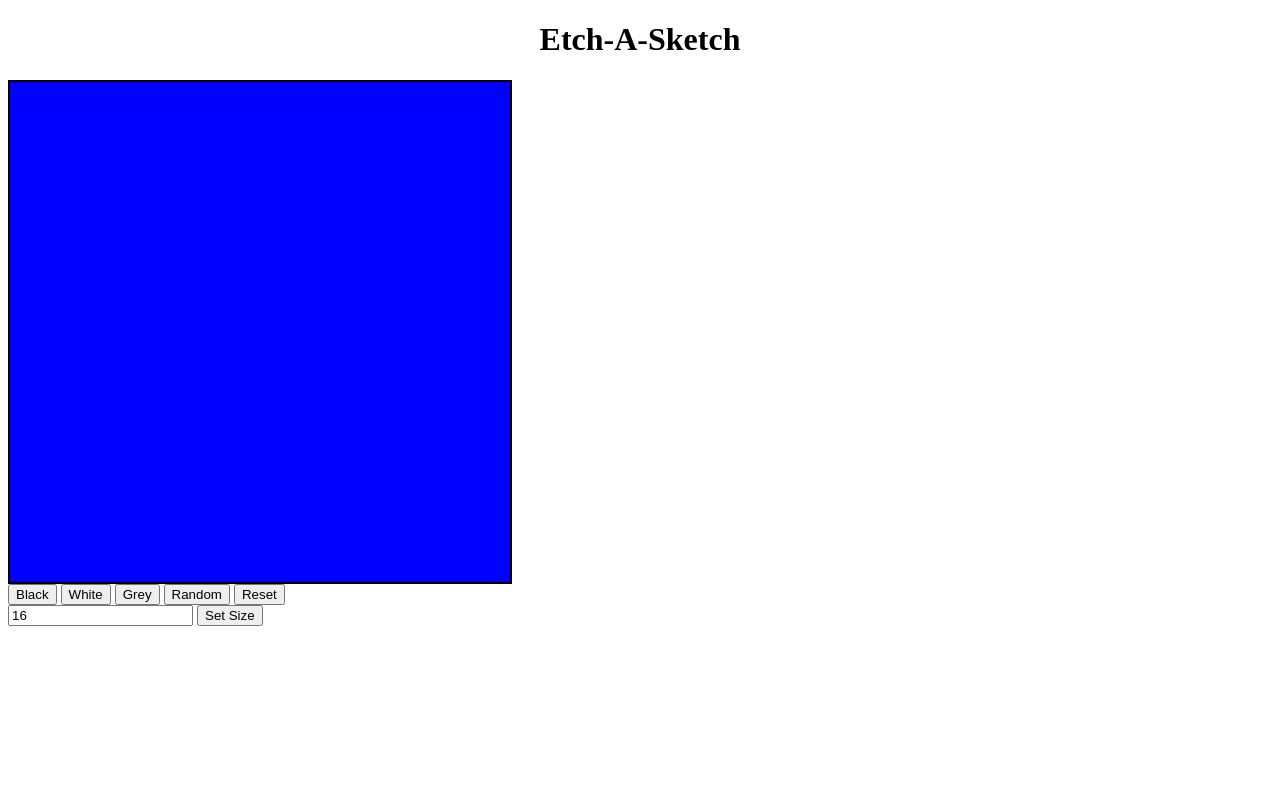
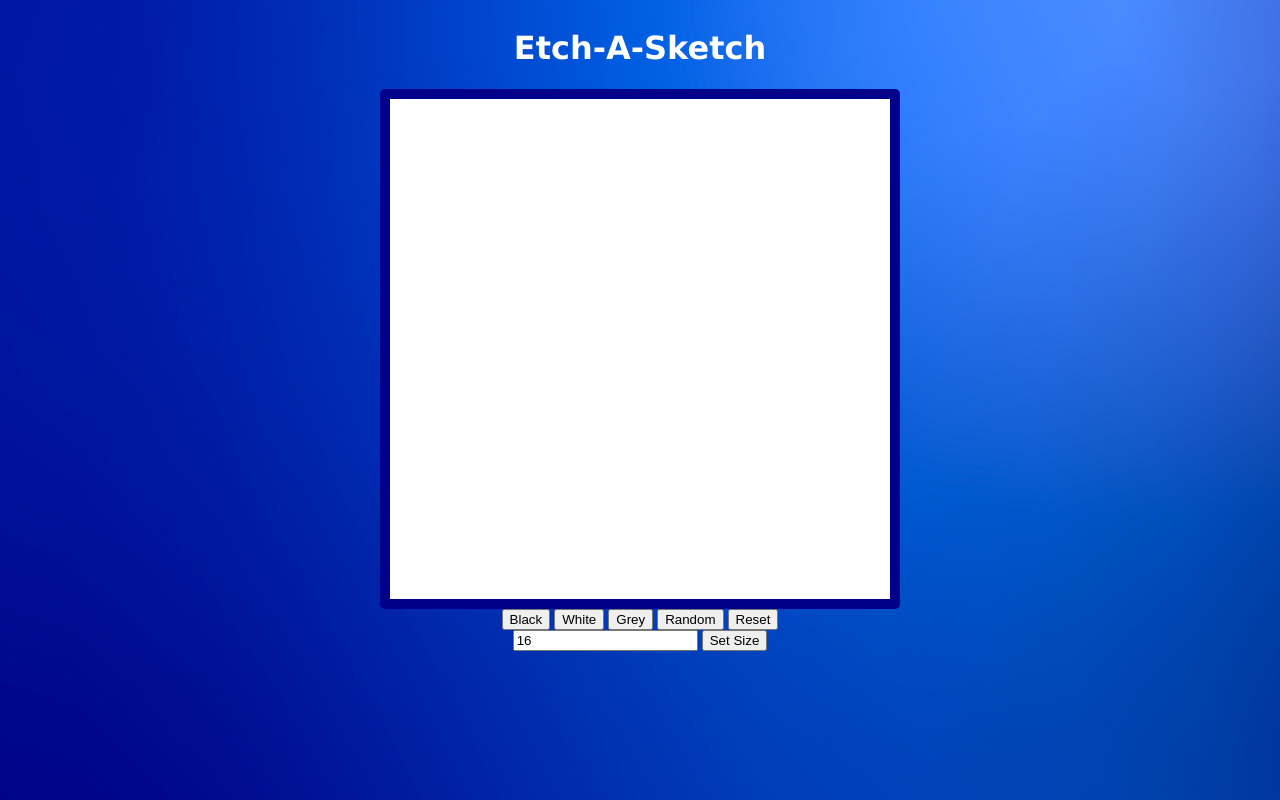
Before and after one commit to pbroz35/EtchASketch, a plain HTML site: page index.html in a window 1280 px wide. Both pictures are taken after a click on the button "Reset". Drawn offline with Linux system fonts and the light colour scheme.

Commit message:
added css

```diff
--- a/index.html
+++ b/index.html
@@ -9,14 +9,14 @@
 </head>
 <body>
     <div class="flex-container">
-        <h1 style="display: flex; justify-content: center;">Etch-A-Sketch</h1>
+        <h1 class='title' >Etch-A-Sketch</h1>
         <div class="board"></div>
         <div class="buttons">
             <button onclick="changeColor('black')">Black</button>
             <button onclick="changeColor('white')">White</button>
             <button onclick="changeColor('Gray')">Grey</button>
             <button onclick="changeColor('random')">Random</button>
-            <button class="resetButton">Reset</button>
+            <button class="resetButton" onclick="resetBoard()">Reset</button>
         </div>
         <div>
             <input type="text" placeholder="Size of Board" value='16' onchange="changeSize(this.value)">
--- a/main.js
+++ b/main.js
@@ -1,5 +1,5 @@
 let color='random';
-
+let click=true;
 
 function populateBoard(size){
     let board=document.querySelector('.board');
@@ -14,7 +14,7 @@ let amount=size*size;
 for(let i=0; i<=amount; i++){
     let square=document.createElement('div');
     square.addEventListener('mouseover', colorSquare);
-    square.style.backgroundColor='blue';
+    square.style.backgroundColor='white';
     board.insertAdjacentElement("beforeend", square);
     }
 }
@@ -30,6 +30,9 @@ function changeSize(input){
 }
 
 function colorSquare(){
+
+    if(click){
+
     //Generate random color by selecting random RGB values
         if(color === "random"){
             var r = Math.floor(Math.random() * 256);
@@ -41,7 +44,32 @@ function colorSquare(){
             this.style.backgroundColor=color;
             }
     }
+}
 
 function changeColor(choice){
     color=choice;
 }
+
+function resetBoard(){
+
+    let board=document.querySelector('.board');
+    let squares=board.querySelectorAll('div');
+    squares.forEach((div) => div.remove());
+
+    populateBoard(16);
+
+}
+
+document.querySelector('body').addEventListener('click',(e)=>{
+
+    if(e.target.insertAdjacentElement!="button")
+    click=!click;
+    if(click){
+        document.querySelector('.mode').textContent="Mode: Coloring";
+    }else{
+        document.querySelector('.mode').textContent='Mode: Not Coloring'
+    }
+
+
+
+})
--- a/styles.css
+++ b/styles.css
@@ -1,6 +1,30 @@
+body{
+    background: url(6867640.jpg);
+}
+
+.title{
+    display: flex;
+    justify-content: center;
+    color: white;
+    font-weight:bolder;
+    font-family: Verdana, Geneva, Tahoma, sans-serif;
+}
+
+
+
+.flex-container{
+    display: flex;
+    flex-direction: column;
+    align-items: center;
+    justify-content: center;
+
+}
+
+
 .board{
     width:500px;
     height: 500px;
     display: grid;
-    border: 2px solid black;
+    border: 10px solid darkblue;
+    border-radius: 5px;
 }
```
Also changed, not shown: 6867640.jpg (added). Lines whose indentation alone changed are shown as unchanged.
